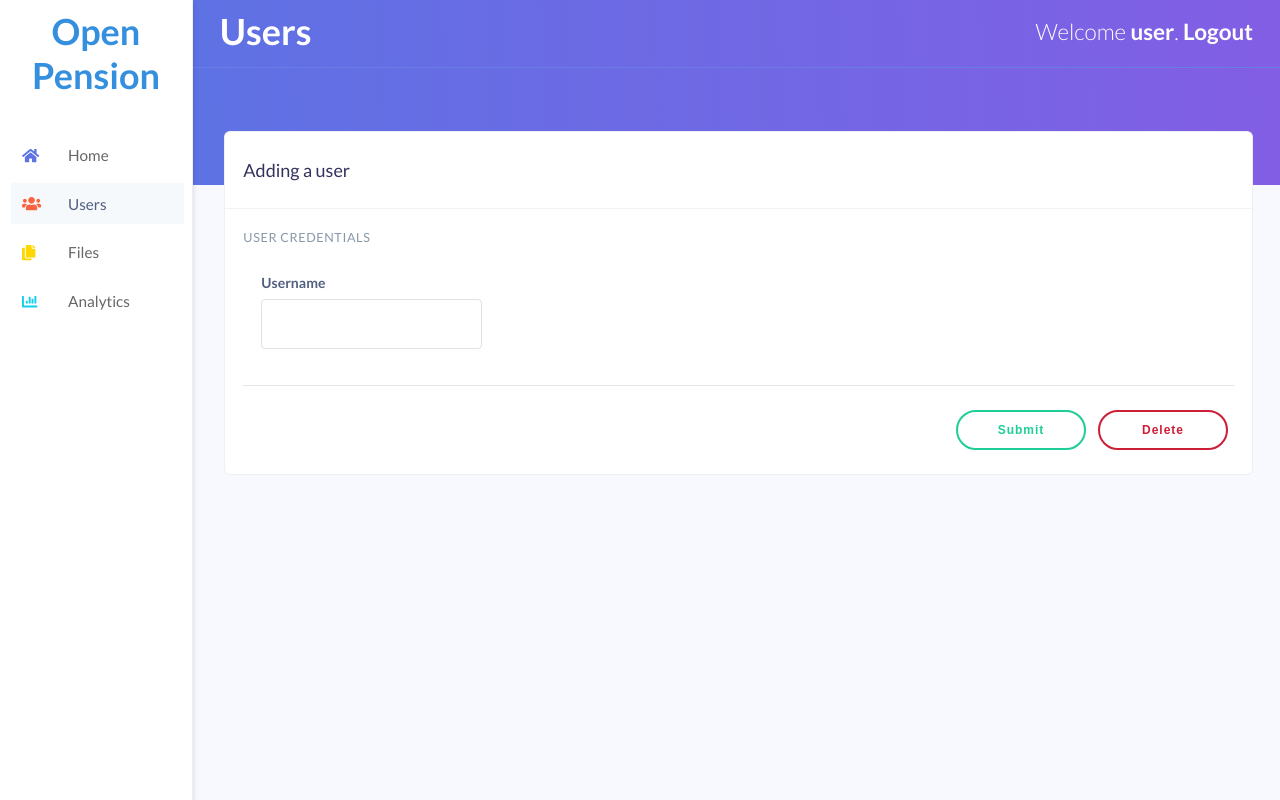
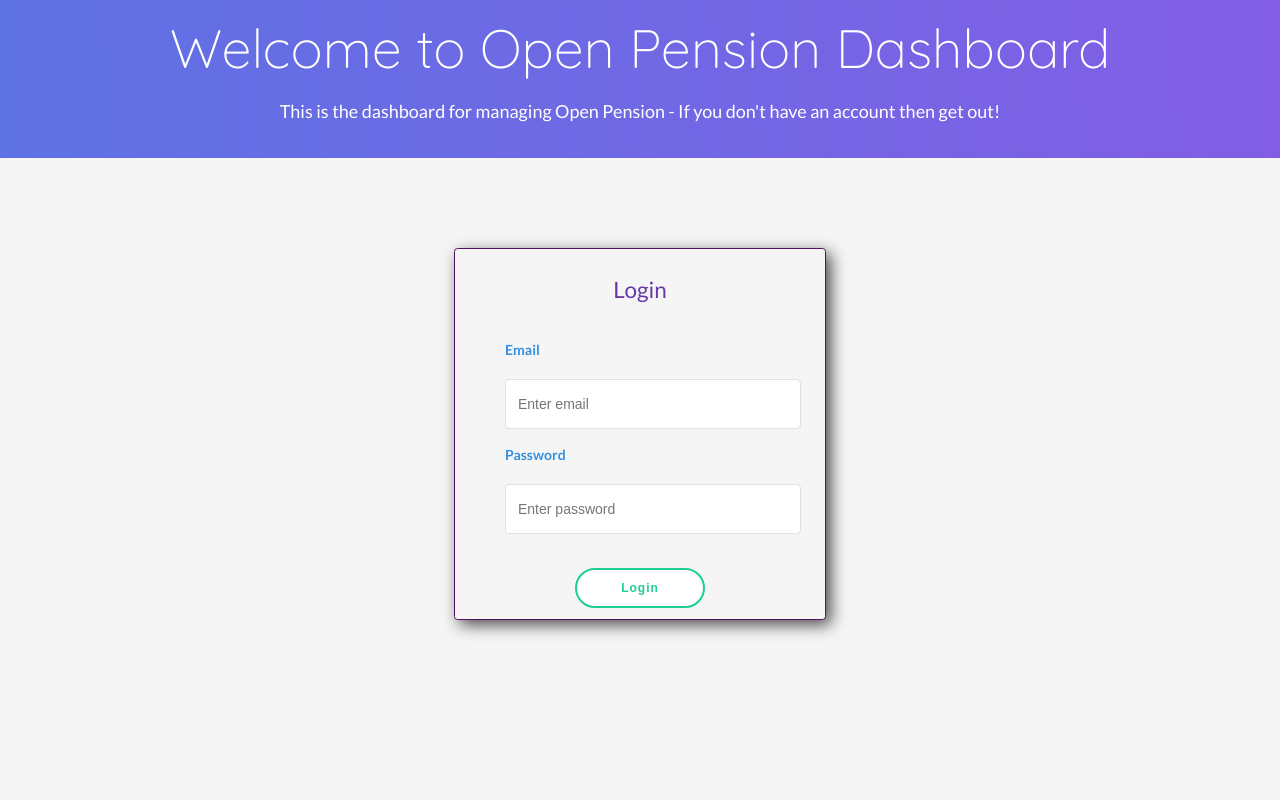
Before and after one commit to RoySegall/open-pension-dashboard, a React (Create React App) app: page /users in a window 1280 px wide. Built offline with nearby package versions, Linux system fonts and the light colour scheme.

Commit message:
Start to work on the state

```diff
--- a/package.json
+++ b/package.json
@@ -11,6 +11,7 @@
     "@testing-library/jest-dom": "^5.11.9",
     "@testing-library/react": "^11.2.5",
     "@testing-library/user-event": "^12.8.3",
+    "lodash": "^4.17.21",
     "node-sass": "^5.0.0",
     "react": "^17.0.1",
     "react-dom": "^17.0.1",
--- a/src/Pages/HOC.js
+++ b/src/Pages/HOC.js
@@ -1,5 +1,5 @@
 import {useRecoilValue} from "recoil";
-import {auth} from "../state/auth.js"
+import {authState} from "../state/authState.js"
 import Login from "./Login";
 import {
   Switch,
@@ -10,13 +10,13 @@ import Home from "./Home/Home";
 import Users from "./Users/Users";
 
 export default () => {
-  const {token, user} = useRecoilValue(auth);
+  const {token, user} = useRecoilValue(authState);
 
   return <Router>
     <Switch>
-      <Route path="/home"><Home /></Route>
-      <Route path="/users"><Users /></Route>
-      <Route path="/"><Login /></Route>
+      {token ? <>
+        <Route path="/home"><Home /></Route>
+        <Route path="/users"><Users /></Route></> : <Route path="/"><Login /></Route>}
     </Switch>
   </Router>
 };
--- a/src/Pages/Home/Home.js
+++ b/src/Pages/Home/Home.js
@@ -41,7 +41,6 @@ const TopContent = () => {
 }
 
 export default () => {
-
   const editHandler = () => console.log('Edit');
 
   return <Page title={"Home"} topContent={<TopContent />}>
--- a/src/componenets/Form/Form.js
+++ b/src/componenets/Form/Form.js
@@ -23,12 +23,12 @@ export const Section = ({title, children}) => {
   </section>
 }
 
-export const Input = ({title, type= "text", error}) => {
+export const Input = ({title, type= "text", error, ...props}) => {
 
   return <div className="input-wrapper">
     <label>{title}</label>
 
-    <input type={type} className={`input ${error ? 'error' : ''}`} />
+    <input type={type} {...props} className={`input ${error && 'error'}`} />
     {error && <span className="input-error">{error}</span>}
   </div>
 }
--- a/src/componenets/Form/FormWrapper.scss
+++ b/src/componenets/Form/FormWrapper.scss
@@ -26,6 +26,17 @@
 
     .elements {
       padding-left: 1em;
+    }
+  }
+
+  .footer {
+    display: flex;
+    justify-content: flex-end;
+    padding-right: 1em;
+    padding-bottom: 1em;
+    align-items: center;
+  }
+}
 
 .input-wrapper {
 
@@ -74,14 +85,3 @@
     }
   }
 }
-    }
-  }
-
-  .footer {
-    display: flex;
-    justify-content: flex-end;
-    padding-right: 1em;
-    padding-bottom: 1em;
-    align-items: center;
-  }
-}
--- a/src/componenets/Login/Login.js
+++ b/src/componenets/Login/Login.js
@@ -1,26 +1,88 @@
 import {useState} from 'react';
 import './Login.scss';
 import {Redirect} from "react-router-dom";
+import {Input} from "../Form/Form";
+import {isEmpty} from "lodash";
+import {useSetRecoilState} from "recoil";
+import {authState} from "../../state/authState";
+
+const login = ({username, password}) => {
+  return new Promise((resolve, reject) => {
+    setTimeout(() => {
+
+      if (username === "admin" && password === "admin" ) {
+        resolve({id: 1, name: 'admin', email: 'admin@admin.com'});
+      } else {
+        reject({'error': 'Wrong username or password'});
+      }
+    }, 3000);
+  });
+}
+
+const validateForm = ({username, password, setErrors}) => {
+  if (isEmpty(username) || isEmpty(password)) {
+    const errors = {};
+
+    if (isEmpty(username)) {
+      errors['username'] = 'Username cannot be empty';
+    }
+
+    if (isEmpty(password)) {
+      errors['password'] = 'Password cannot be empty';
+    }
+
+    setErrors(errors);
+    return false;
+  }
+
+  return true;
+}
 
 export default () => {
   const [username, setUsername] = useState('');
   const [password, setPassword] = useState('');
+  const [errors, setErrors] = useState({});
   const [isLoading, setIsLoading] = useState(false);
   const [redirectToHome, setRedirectToHome] = useState(false);
+  const [error, setError] = useState('');
+  const setAuth = useSetRecoilState(authState);
 
   if (redirectToHome) {
     return <Redirect to={"/home"} />
   }
 
-  const handleClick = () => {
+  const handleClick = async () => {
+    // Reset the loading status.
+    setIsLoading(false);
+    setError('');
+    setErrors({});
+
+    const isFormValid = validateForm({username, password, setErrors});
+    if (!isFormValid) {
+      return;
+    }
+
     setIsLoading(true);
 
-    setTimeout(() => {
-      setIsLoading(false);
+    try {
+      const results = await login({username, password});
+
+      setAuth(oldAuth => {
+        return {
+          token: 'a',
+          expires: new Date(),
+          user: results,
+        };
+      });
       setRedirectToHome(true);
-    }, 3000);
+    } catch (e) {
+      setError(e.error);
+    }
+
+    setIsLoading(false);
   }
 
+  const { username: usernameError, password: passwordError } = errors;
   return <div className="login-wrapper">
     <section className="umbre-background">
       <h1 className="h1">Welcome to Open Pension Dashboard</h1>
@@ -32,12 +94,11 @@ export default () => {
     <section className="login">
       <small className="title">Login</small>
 
+      {error && <div className="message error">{error}</div>}
+
       <div className="inputs">
-        <label>Email</label>
-        <input type="text" id="username" className="email" placeholder="Enter email" onChange={(e) => {setUsername(e.target.value)}} />
-
-        <label>Password</label>
-        <input type="password" id="username" className="password"  placeholder="Enter password" onChange={(e) => {setPassword(e.target.value)}} />
+        <Input title={"Email"} type="text" id="username" className="email" placeholder="Enter email" onChange={(e) => {setUsername(e.target.value)}} error={usernameError} />
+        <Input title={"Password"} type="password" id="username" className="password"  placeholder="Enter password" onChange={(e) => {setPassword(e.target.value)}} error={passwordError} />
       </div>
 
       <button className={`button button-ok ${isLoading ? 'on-click':''}`} onClick={() => handleClick()}>Login</button>
--- a/src/componenets/Page/Page.js
+++ b/src/componenets/Page/Page.js
@@ -1,7 +1,11 @@
 import "./Page.scss"
 import {Charts, Copy, Home, Users} from "../../Icons/Icons";
 import {Link} from "react-router-dom";
+import {useRecoilValue} from "recoil";
+import {loggedInUserState} from "../../state/authState";
 export default ({title, children, topContent, activePage = "home"}) => {
+
+  const {name} = useRecoilValue(loggedInUserState);
 
   const menuItems = {
     home: {title: 'Home',  icon: <Home />, path: "/home"},
@@ -40,7 +44,7 @@ export default ({title, children, topContent, activePage = "home"}) => {
           <h1>{title}</h1>
 
           <div className="header-menu">
-            Welcome <b>user</b>. <a href={"#"}>Logout</a>
+            Welcome <b>{name}</b>. <a href={"#"}>Logout</a>
           </div>
 
         </div>
--- a/src/state/auth.js
+++ /dev/null
@@ -1,10 +0,0 @@
-import {atom} from "recoil";
-
-export const auth = atom({
-  key: 'auth',
-  default: {
-    token: null,
-    expires: null,
-    user: {},
-  },
-});
--- /dev/null
+++ b/src/state/authState.js
@@ -0,0 +1,18 @@
+import {atom, selector} from "recoil";
+
+export const authState = atom({
+  key: 'authState',
+  default: {
+    token: null,
+    expires: null,
+    user: {},
+  },
+});
+
+export const loggedInUserState = selector({
+  key: 'loggedInUserState',
+  get: ({get}) => {
+    const {user} = get(authState);
+    return user;
+  },
+});
```
Lines whose indentation alone changed are shown as unchanged.
